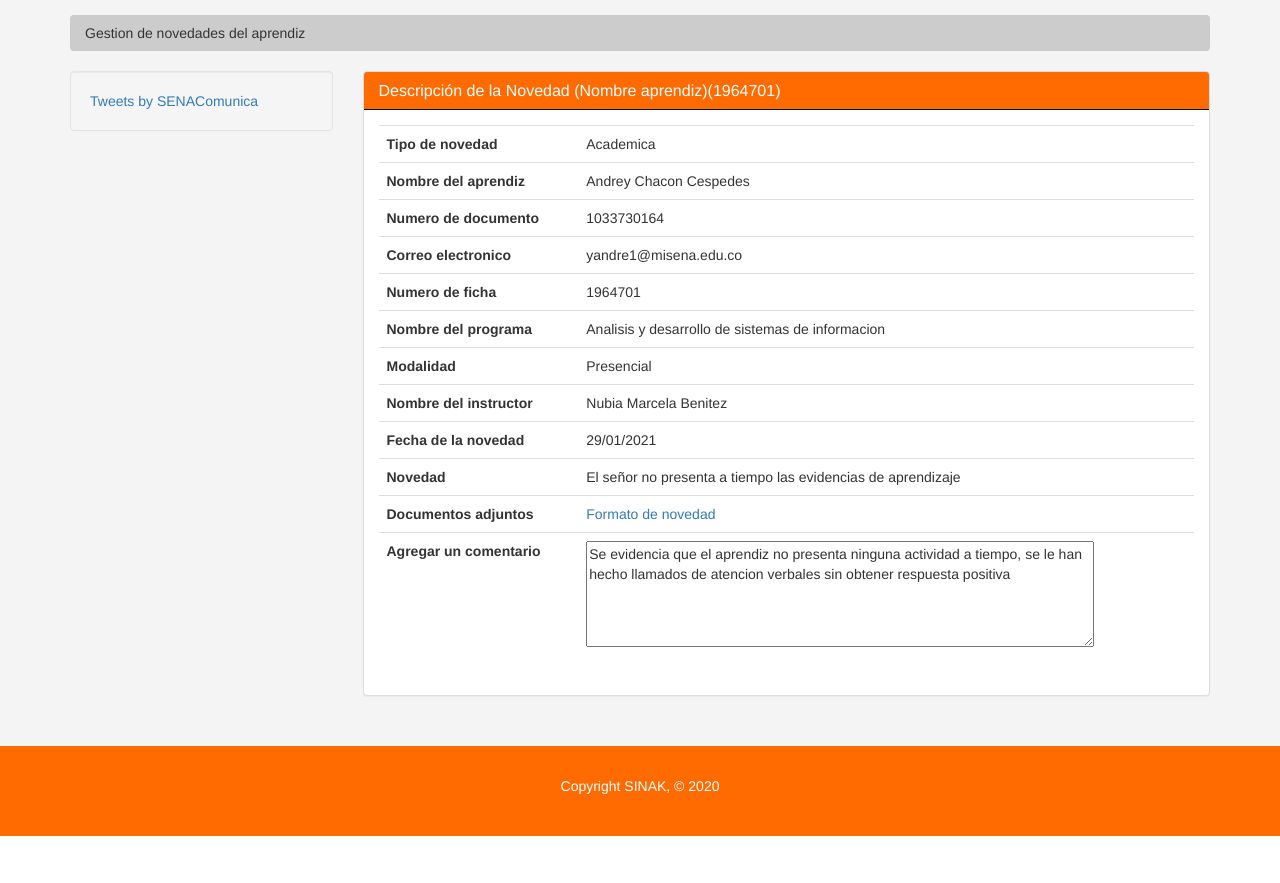
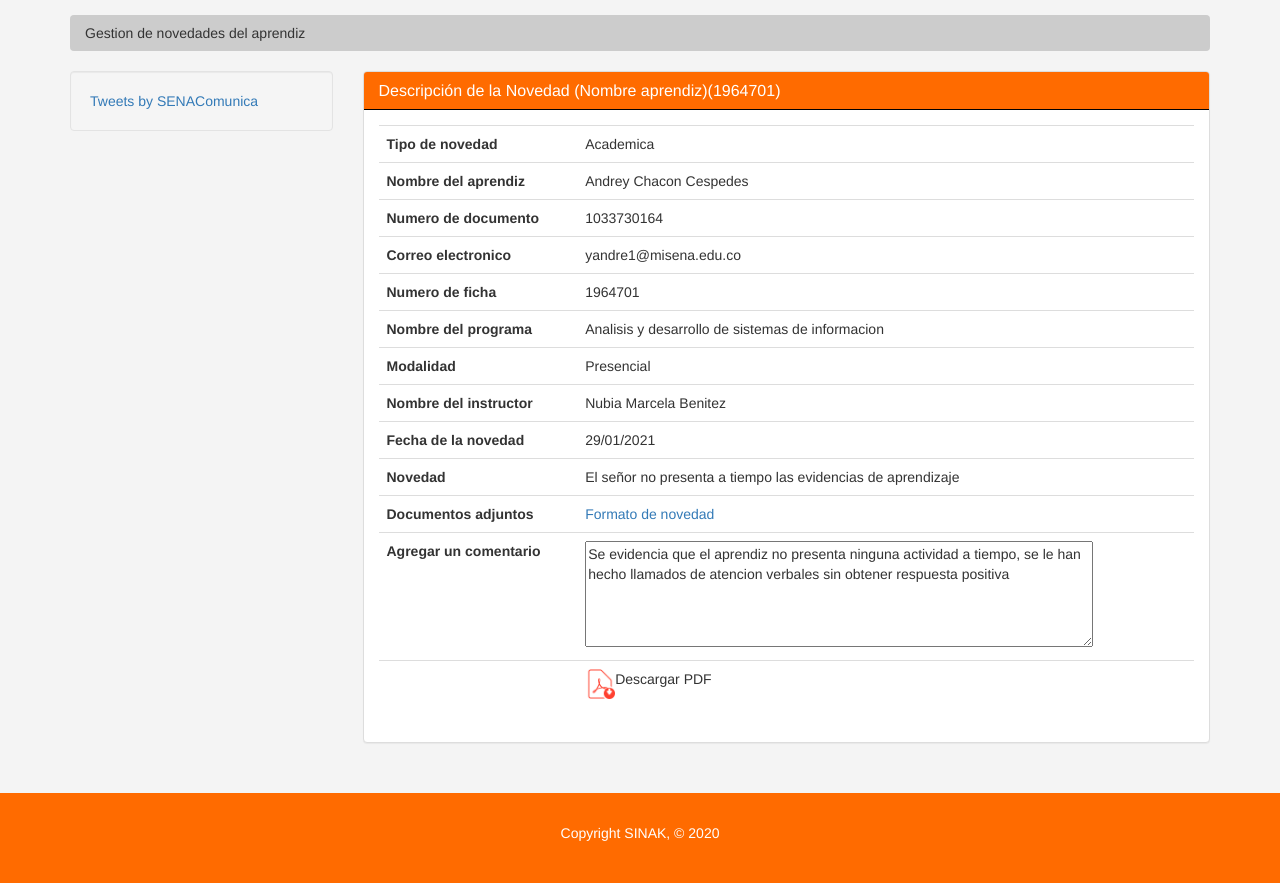
Before and after one commit to CristianJLopez/Sistema-Novedades-SINOVA, a PHP site: page /descripcion.html in a window 1280 px wide. Shown: the part 115-998 px from the top of the page. Before the commit the page ends 951 px from the top, so only its background shows below. Run offline with PHP 8.4, Linux system fonts and the light colour scheme; some libraries are stand-ins or nearby versions.

Commit message:
Boton de descarga de contenido

```diff
--- a/Aprendices.html
+++ b/Aprendices.html
@@ -61,6 +61,8 @@
                                     <th>Tipo de documento</th>
                                     <th>Numero de documento</th>
                                     <th>Correo Electronico</th>
+                                    <th></th>
+                                    <th></th>
                                 </tr>
                                 <tr>
                                     <td>Cristian López</td>
--- a/botones.js
+++ b/botones.js
@@ -8,3 +8,7 @@ function terminaNovedad(){
 	alert("Novedad subida con exito \nId novedad: 0022")
 	location.href="inicio.html"
 }
+function descargar(){
+	alert("Contenido descargado con exito")
+	location.href="inicio.html"
+}
--- a/css/style.css
+++ b/css/style.css
@@ -6,7 +6,6 @@ img{
     width: 5%;
     float: left;
 }
-
 .navbar {
     min-height: 33px !important;
     margin-bottom: 0;
--- a/descripcion.html
+++ b/descripcion.html
@@ -99,9 +99,12 @@
                                     <td><strong>Agregar un comentario</strong></td>
                                     <td><textarea rows="5" cols="60">Se evidencia que el aprendiz no presenta ninguna actividad a tiempo, se le han hecho llamados de atencion verbales sin obtener respuesta positiva</textarea> </td>
                                 </tr>
+                                <tr>
+                                    <td></td>
+                                    <td><img  src="images/imgpdf.png" alt="descargar" onclick="descargar()"><p>Descargar PDF</p> </td>
+                                </tr>
                                 </table>
                               </div>
-
                         </div>
                     </div>
                 </div>
```
Also changed, not shown: images/imgpdf.png (added).
